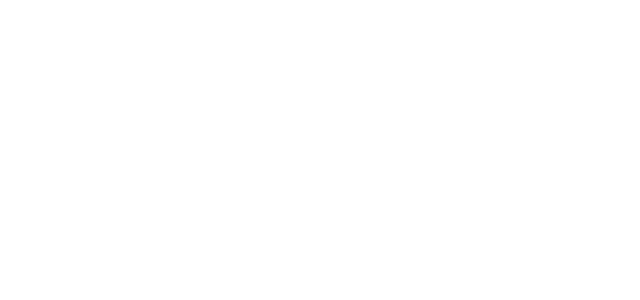
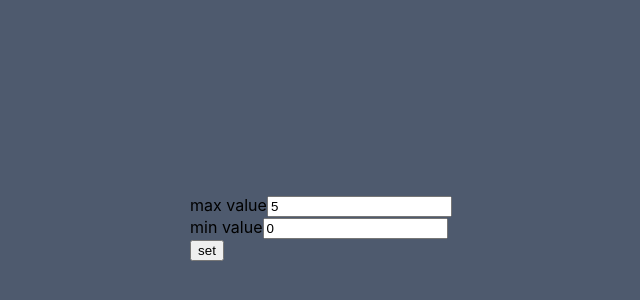
Before and after one commit to Stas-Lob4/counter_v1, a React (Create React App) app: page /setting in a window 1280 px wide. Shown: the part 172-472 px from the top of the page, without its empty margins (319-959 px from the left). Built offline with nearby package versions, Linux system fonts and the light colour scheme.

Commit message:
Completed 1 punkt project

```diff
--- a/package.json
+++ b/package.json
@@ -10,9 +10,11 @@
     "@types/node": "^16.7.13",
     "@types/react": "^18.0.0",
     "@types/react-dom": "^18.0.0",
+    "@types/react-router-dom": "^5.3.3",
     "gh-pages": "^6.0.0",
     "react": "^18.2.0",
     "react-dom": "^18.2.0",
+    "react-router-dom": "^6.15.0",
     "react-scripts": "5.0.1",
     "typescript": "^4.4.2",
     "web-vitals": "^2.1.0"
--- a/src/App..module.css
+++ b/src/App..module.css
@@ -1,3 +1,8 @@
 .App {
-
+    width: 100%;
+    height: 100vh;
+    background-color: #4e5a6e;
+    display: flex;
+    align-items: center;
+    justify-content: center;
 }
--- a/src/App.tsx
+++ b/src/App.tsx
@@ -1,13 +1,70 @@
-import React from 'react';
-import logo from './logo.svg';
-import './App..module.css';
+import React, {useEffect, useState} from 'react';
+import s from './App..module.css';
+import {Counter} from './Counter';
+import {BrowserRouter, Route, Routes} from 'react-router-dom';
+import {Setting} from './Setting';
+
 
 function App() {
-  return (
-    <div className="App">
 
-    </div>
-  );
+    let valueAsString = localStorage.getItem('counterValue')
+    const initMaxValue = 5;
+
+    const [minValue, setMinValue] = useState(0);
+    const [maxValue, setMaxValue] = useState(initMaxValue);
+    const initValue = () => valueAsString ? JSON.parse(valueAsString) : minValue
+    const [value, setValue] = useState(initValue);
+
+    useEffect(() => {
+        localStorage.setItem('counterValue', JSON.stringify(value))
+    }, [value]);
+    useEffect(() => {
+        localStorage.setItem('minCounterValue', JSON.stringify(minValue))
+    }, [minValue]);
+    useEffect(() => {
+        localStorage.setItem('maxCounterValue', JSON.stringify(maxValue))
+    }, [maxValue]);
+
+    const incCounter = () => setValue(value + 1);
+    const decCounter = () => setValue(value - 1)
+    const updateMaxValue = (maxValue: number) => setMaxValue(maxValue)
+    const updateMinValue = (minValue: number) => setMinValue(minValue)
+
+    const resetCounter = () => {
+        localStorage.clear()
+        setValue(minValue);
+    }
+
+    return (
+        <div className={s.App}>
+            <BrowserRouter>
+                <Routes>
+                    <Route path={'/'}
+                           element={
+                               <Counter
+                                   value={value}
+                                   maxValue={maxValue}
+                                   minValue={minValue}
+                                   incCounter={incCounter}
+                                   decCounter={decCounter}
+                                   resetCounter={resetCounter}
+                               />
+                           }
+                    />
+                    <Route path={'/setting'}
+                           element={
+                               <Setting
+                                   maxValue={maxValue}
+                                   minValue={minValue}
+                                   updateMaxValue={updateMaxValue}
+                                   updateMinValue={updateMinValue}
+                               />
+                           }
+                    />
+                </Routes>
+            </BrowserRouter>
+        </div>
+    );
 }
 
 export default App;
--- /dev/null
+++ b/src/Counter.tsx
@@ -0,0 +1,34 @@
+import React from 'react';
+import s from './Counter.module.css';
+import {Input} from './component/Input';
+import {Button} from './component/Button';
+import { Link } from 'react-router-dom';
+
+type PropsType = {
+    value: number
+    maxValue: number
+    minValue: number
+    incCounter: () => void
+    decCounter: () => void
+    resetCounter: () => void
+}
+
+export const Counter:React.FC<PropsType> = ({incCounter, decCounter, resetCounter, value, maxValue, minValue}) => {
+
+    const incDisableBtn = value === maxValue;
+    const decDisableBtn = value === minValue;
+    const rstDisableBtn = value === minValue;
+
+
+    return <div className={s.counter}>
+        <Input value={value}/>
+        <div className={s.button_box}>
+            <Button disabled={incDisableBtn} callBack={incCounter} name={'+'}/>
+            <Button disabled={rstDisableBtn} callBack={resetCounter} name={'reset'}/>
+            <Button disabled={decDisableBtn} callBack={decCounter} name={'-'}/>
+            <Link to={'/setting'}>
+                <Button callBack={()=>{}} name={'setting'}/>
+            </Link>
+        </div>
+    </div>
+};
--- /dev/null
+++ b/src/Setting.tsx
@@ -0,0 +1,81 @@
+import React, {ChangeEvent, useState} from 'react';
+import {Input} from './component/Input';
+import {Button} from './component/Button';
+import {Link} from 'react-router-dom';
+
+
+type PropsType = {
+    maxValue: number
+    minValue: number
+    updateMaxValue: (maxValue: number) => void
+    updateMinValue: (minValue: number) => void
+}
+export const Setting: React.FC<PropsType> = ({updateMaxValue, updateMinValue, minValue, maxValue}) => {
+
+    const [minNum, setMinNum] = useState(minValue);
+    const [maxNum, setMaxNum] = useState(maxValue);
+
+    const handleMinInputChange = (e: ChangeEvent<HTMLInputElement>) => {
+        const newValue = parseInt(e.target.value, 10);
+        if (!isNaN(newValue)) {
+            setMinNum(newValue);
+        }
+    };
+    const handleMaxInputChange = (e: ChangeEvent<HTMLInputElement>) => {
+        const newValue = parseInt(e.target.value, 10);
+        if (!isNaN(newValue)) {
+            setMaxNum(newValue);
+        }
+    };
+    const handleMinInputWheel = (e: React.WheelEvent<HTMLInputElement>) => {
+        e.preventDefault();
+        const newValue = minNum + (e.deltaY > 0 ? -1 : 1);
+        if (newValue >= minValue && newValue <= maxNum) {
+            setMinNum(newValue);
+        }
+    };
+
+    const handleMaxInputWheel = (e: React.WheelEvent<HTMLInputElement>) => {
+        e.preventDefault();
+        const newValue = maxNum + (e.deltaY > 0 ? -1 : 1);
+        if (newValue >= minNum && newValue <= maxValue) {
+            setMaxNum(newValue);
+        }
+    };
+
+
+    const onClickBtnSettingHandler = () => {
+        updateMaxValue(maxNum);
+        updateMinValue(minNum);
+    }
+
+
+
+    return (
+        <div>
+            <div>
+                <div>
+                    <span>max value</span>
+                    <Input
+                        type={'number'}
+                        value={maxNum}
+                        onChange={handleMaxInputChange}
+                        onWheel={handleMaxInputWheel}
+                    />
+                </div>
+                <div>
+                    <span>min value</span>
+                    <Input
+                        type={'number'}
+                        value={minNum}
+                        onChange={handleMinInputChange}
+                        onWheel={handleMinInputWheel}
+                    />
+                </div>
+            </div>
+            <Link to={'/'}>
+                <Button callBack={onClickBtnSettingHandler} name={'set'}/>
+            </Link>
+        </div>
+    );
+};
--- a/src/component/Button.tsx
+++ b/src/component/Button.tsx
@@ -0,0 +1,10 @@
+import React from 'react';
+
+type PropsType = {
+    callBack: () => void
+    name: string
+    disabled?: boolean
+}
+export const Button: React.FC<PropsType> = ({callBack, name, disabled}) => {
+    return <button disabled={disabled} onClick={callBack}>{name}</button>
+};
--- /dev/null
+++ b/src/component/Input.tsx
@@ -0,0 +1,12 @@
+import React, {ChangeEvent} from 'react';
+
+type PropsType = {
+    value: number
+    type?: string
+    onChange?: (e: ChangeEvent<HTMLInputElement>) => void
+    onWheel?: (e: React.WheelEvent<HTMLInputElement>) => void
+}
+
+export const Input: React.FC<PropsType> = ({value, type,onChange, onWheel}) => {
+    return <input type={type} value={value} onChange={onChange} onWheel={onWheel}/>
+};
--- a/src/index.css
+++ b/src/index.css
@@ -1,5 +1,7 @@
 body {
   margin: 0;
+  padding: 0;
+  box-sizing: border-box;
   font-family: -apple-system, BlinkMacSystemFont, 'Segoe UI', 'Roboto', 'Oxygen',
     'Ubuntu', 'Cantarell', 'Fira Sans', 'Droid Sans', 'Helvetica Neue',
     sans-serif;
--- a/src/index.tsx
+++ b/src/index.tsx
@@ -7,13 +7,6 @@ import reportWebVitals from './reportWebVitals';
 const root = ReactDOM.createRoot(
   document.getElementById('root') as HTMLElement
 );
-root.render(
-  <React.StrictMode>
-    <App />
-  </React.StrictMode>
-);
+root.render( <App/> );
 
-// If you want to start measuring performance in your app, pass a function
-// to log results (for example: reportWebVitals(console.log))
-// or send to an analytics endpoint. Learn more: https://bit.ly/CRA-vitals
 reportWebVitals();
```
Also changed, not shown: src/Counter.module.css (added), 1 other file (tests, documents, lock files or other folders).
